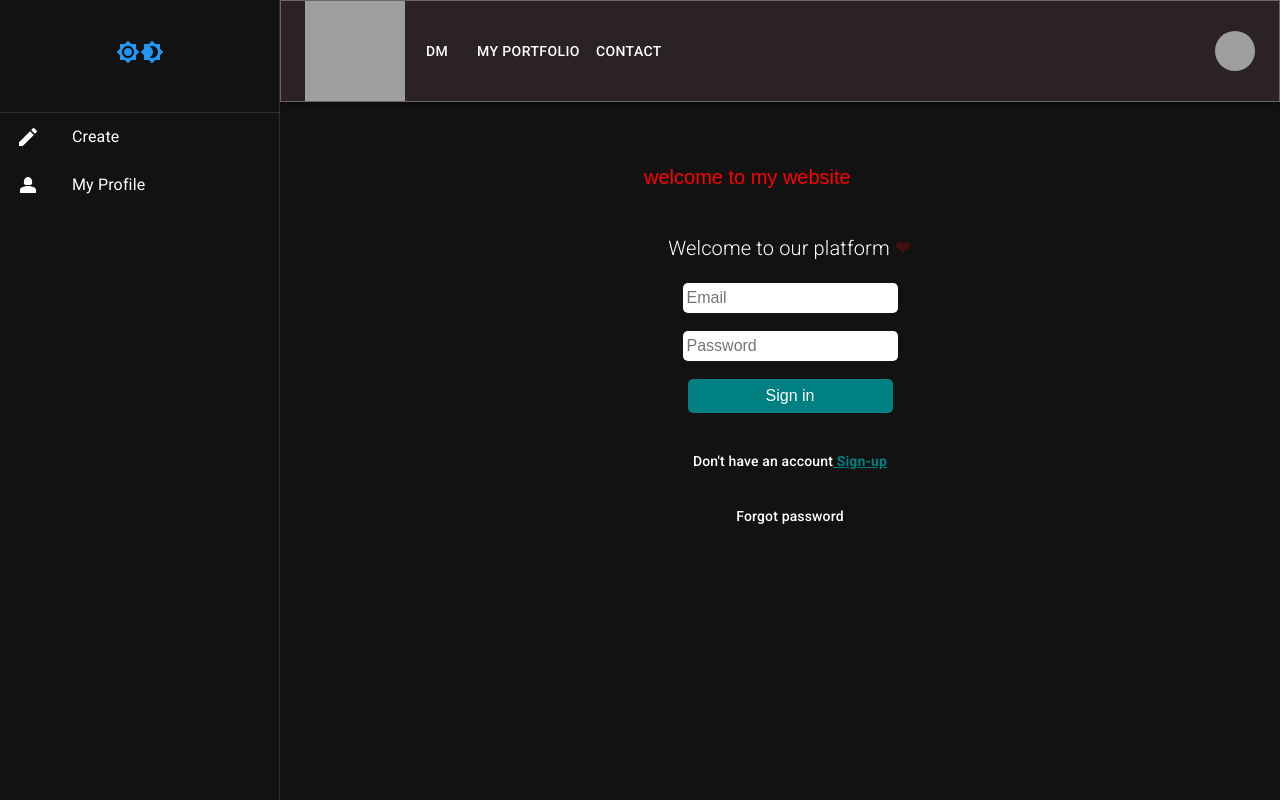
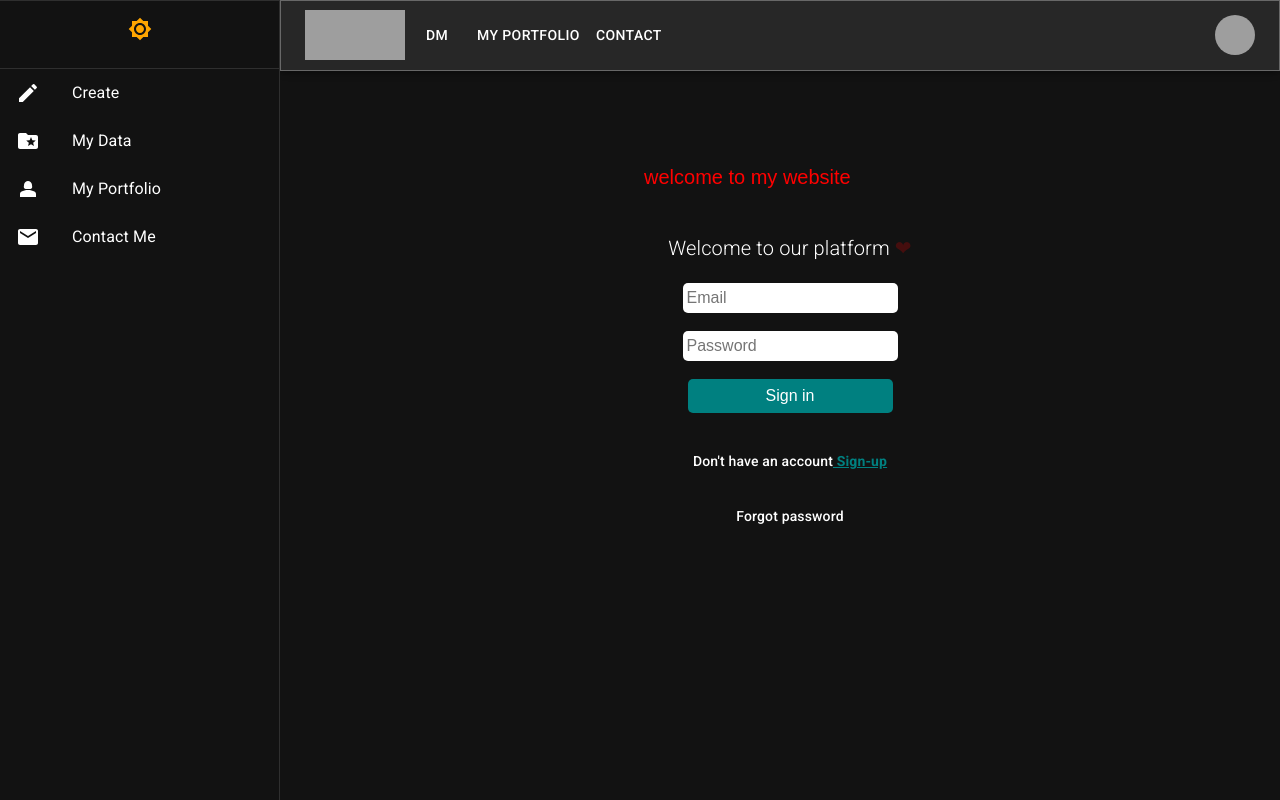
Before and after one commit to ShehabMm/Firebase-authentication-JSON--redux-based-project-by-react, a React (Create React App) app in the folder my-app/: page / in a window 1280 px wide. Built offline with nearby package versions, Linux system fonts and the light colour scheme; grey boxes are pictures that could not be loaded.

Commit message:
lcoation

```diff
--- a/my-app/src/components/Appbar.js
+++ b/my-app/src/components/Appbar.js
@@ -90,7 +90,7 @@ const Appbarr = ({ drawerWidth }) => {
                 ))}
               </Menu>
             </Box>
-            <img style={{width:"100px", height:"100px"}} src="https://res.cloudinary.com/dvytkrzaq/image/upload/v1676312330/shehab/SL-111719-25140-24-removebg-preview_chrjqn.png" alt="" />
+            <img style={{width:"100px", height:"50px"}} src="https://res.cloudinary.com/dvytkrzaq/image/upload/v1676312330/shehab/SL-111719-25140-24-removebg-preview_chrjqn.png" alt="" />
 
 
 
--- a/my-app/src/components/DrawerConstant.js
+++ b/my-app/src/components/DrawerConstant.js
@@ -1,18 +1,25 @@
 import React from "react";
 import Drawer from "@mui/material/Drawer";
-import Toolbar from "@mui/material/Toolbar";
 import Divider from "@mui/material/Divider";
 import Appbarr from "./Appbar";
-import { Box, IconButton, List, ListItem, ListItemButton, ListItemIcon, ListItemText } from "@mui/material";
+import { Box, IconButton, List, ListItem, ListItemButton, ListItemIcon, ListItemText, useTheme } from "@mui/material";
 import "./header.css"
 import Person2 from '@mui/icons-material/Person2';
 import ModeEdit from '@mui/icons-material/ModeEdit';
 import Brightness4Icon from '@mui/icons-material/Brightness4';
 import Brightness7Icon from '@mui/icons-material/Brightness7';
+import Email from "@mui/icons-material/Email";
+import FolderSpecialIcon from '@mui/icons-material/FolderSpecial';
+import {  useNavigate } from "react-router-dom";
 
 const drawerWidth = 280;
 
-const Drawerr = (setmyMode) => {
+const Drawerr = ({setmyMode}) => {
+
+const navigate = useNavigate()
+
+const theme = useTheme()
+
   return (
     <Box>
       <Appbarr drawerWidth={drawerWidth} />
@@ -29,13 +36,14 @@ const Drawerr = (setmyMode) => {
         variant="permanent"
         anchor="left"
       >
-        <Toolbar />
+        <Divider />
 
 
         <List>
-        <ListItem disablePadding  sx={{ display:"flex", justifyContent:"center"}}>
-        <IconButton sx={{  color:"#2196f3", top:"-40px",positin:"fixed" }}  onClick={()=>{   setmyMode("light")  }}   >
-         <Brightness7Icon  />  <Brightness4Icon />
+        <ListItem disablePadding  sx={{ display:"flex", justifyContent:"center", mb:"19px"}}>
+        <IconButton sx={{  color:"#2196f3", top:"0",positin:"fixed" }}  onClick={()=>{  localStorage.setItem("currentMode",theme.palette.mode==="light"? "dark":"light" )
+          setmyMode(theme.palette.mode==="light"? "dark": "light")  }}   >
+      {        theme.palette.mode==="dark"? <Brightness7Icon sx={{color:"orange"}}  /> : <Brightness4Icon />  }
          </IconButton>
         </ListItem>
         <Divider />
@@ -54,11 +62,43 @@ const Drawerr = (setmyMode) => {
           <ListItem disablePadding>
             <ListItemButton>
               <ListItemIcon>
+                <FolderSpecialIcon/>
+              </ListItemIcon>
+              <ListItemText primary="My Data"/>
+            </ListItemButton>
+          </ListItem>
+
+
+
+          <ListItem disablePadding>
+            <ListItemButton>
+              <ListItemIcon>
                 <Person2/>
               </ListItemIcon>
-              <ListItemText primary="My Profile"/>
+              <ListItemText primary="My Portfolio"/>
             </ListItemButton>
           </ListItem>
+
+
+
+
+          <ListItem disablePadding onClick={()=>{
+
+navigate("/form")
+
+
+
+          }}>
+            <ListItemButton>
+              <ListItemIcon>
+                <Email/>
+              </ListItemIcon>
+              <ListItemText primary="Contact Me"/>
+            </ListItemButton>
+          </ListItem>
+
+
+
 
         </List>
 
--- a/my-app/src/components/header.css
+++ b/my-app/src/components/header.css
@@ -1,6 +1,6 @@
 .app-bar {
   /* From https://css.glass */
-  background: rgb(43, 35, 35) !important;
+  background: rgb(43, 35, 35) ;
   box-shadow: 0 4px 30px rgba(211, 174, 174, 0.1);
   backdrop-filter: blur(5px);
   -webkit-backdrop-filter: blur(5px);
@@ -15,7 +15,6 @@
 }
 .box-app{
 padding: 0 !important;
-border:2px solid red;
 }
 
 .css-1uzrjc8-MuiSvgIcon-root{
--- a/my-app/src/pages/Homepage.js
+++ b/my-app/src/pages/Homepage.js
@@ -7,7 +7,7 @@ import {
   sendPasswordResetEmail,
 } from "firebase/auth";
 import { useState } from "react";
-import Drawer from "../components/DrawerConstant";
+import Drawerr from "../components/DrawerConstant";
 import Typed from "react-typed";
 import { Container } from "@mui/material";
 import { ThemeProvider, createTheme } from '@mui/material/styles';
@@ -30,11 +30,12 @@ const Homepage = () => {
 
 
 
-  const [myMode, setmyMode] = useState("dark");
+  const [myMode, setmyMode] = useState(localStorage.getItem("currentMode")===null?"dark":localStorage.getItem("currentMode")==="light?"?"light":"dark");
   const darkTheme = createTheme({
     palette: {
-      mode: myMode,
-    },
+    // @ts-ignore
+    mode: myMode,
+    }
   });
   return (
     <ThemeProvider theme={darkTheme}>
@@ -42,13 +43,14 @@ const Homepage = () => {
 
       <Container className="the-big">
 
-        <Drawer />
+        <Drawerr setmyMode={setmyMode}/>
 
         <form className="homeform">
 
 
           <Typed
-            Typed
+// @ts-ignore
+          Typed
             strings={[
               "I am a front-end-dev",
               "welcome to my website",
```
Also changed, not shown: my-app/jsconfig.json (deleted, +0 -22 lines), my-app/src/index.js (+3 -18 lines), 1 other file (tests, documents, lock files or other folders).
